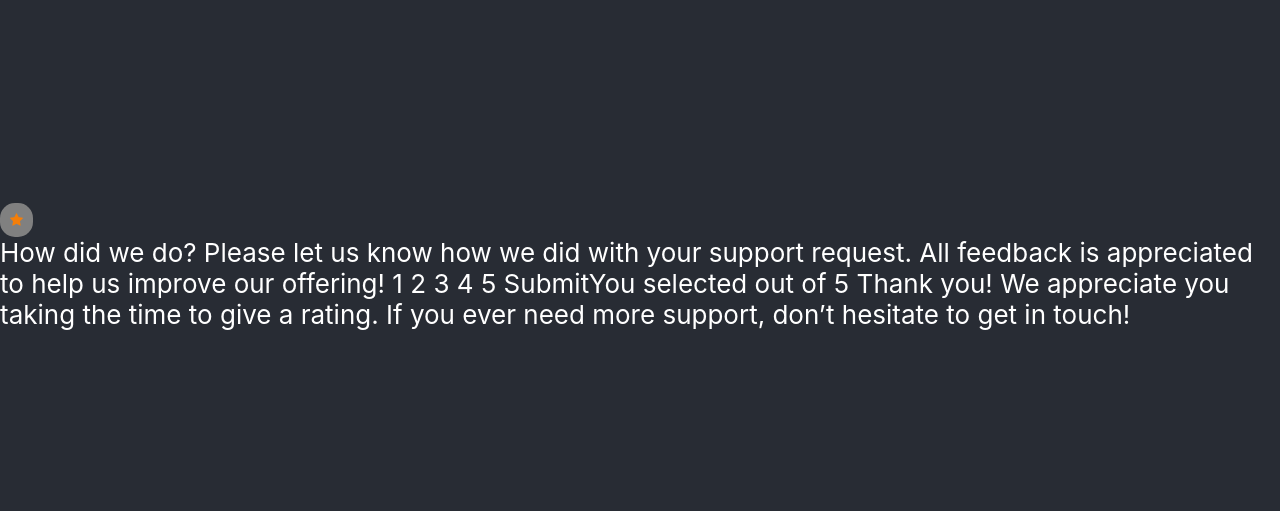
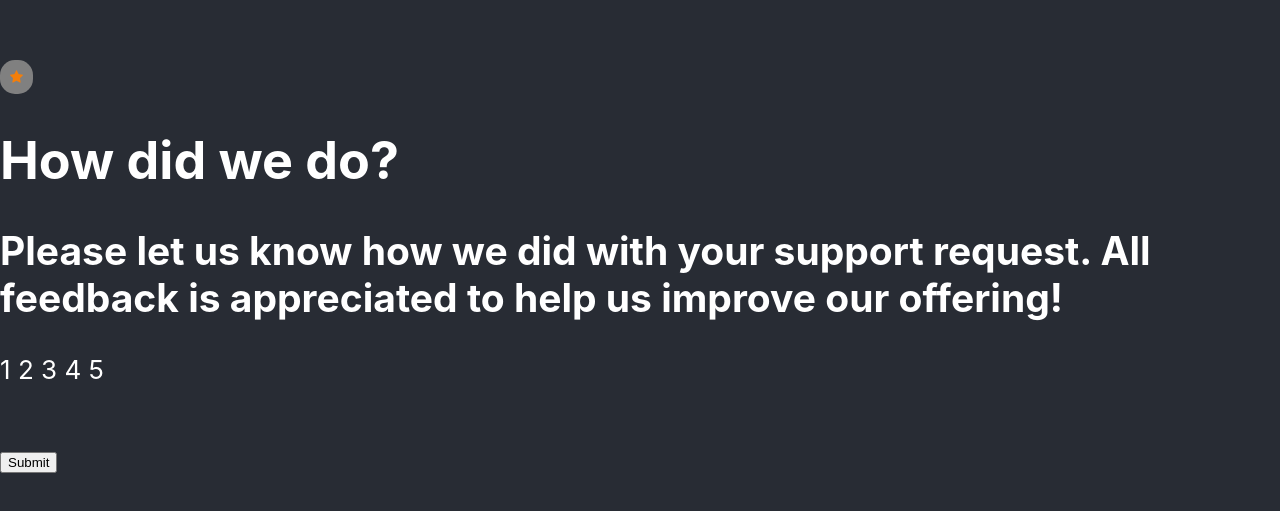
Before and after one commit to Sarkis-S/interactive-rating-component, a React (Create React App) app: page / in a window 1280 px wide. Shown: the part 135-646 px from the top of the page. Built offline with nearby package versions, Linux system fonts and the light colour scheme.

Commit message:
App is now a class. Move content to proper card and create handleSubmit method to pass into SubmitCard component.

```diff
--- a/src/App.css
+++ b/src/App.css
@@ -23,7 +23,5 @@
   width: auto;
 }
 
-
-
 .attribution { font-size: 11px; text-align: center; }
 .attribution a { color: hsl(228, 45%, 44%); }
--- a/src/App.jsx
+++ b/src/App.jsx
@@ -1,8 +1,9 @@
-import React from 'react';
+import { Component } from 'react';
 import './App.css';
 import SubmitCard from './components/SubmitCard';
+import ThankYouCard from './components/ThankYouCard';
 
-class App extends React.Component {
+class App extends Component {
   constructor() {
     super();
 
@@ -12,12 +13,20 @@ class App extends React.Component {
     }
   }
 
+  handleSubmit = (e) => {
+    e.preventDefault();
+
+    this.setState({ isSubmitted: true })
+  }
+
   render() {
-    return (
-      <main className="App">
-        <SubmitCard />
-      </main>
-    );
+    return (this.state.isSubmitted === false) ?
+      (<main className="App">
+        <SubmitCard handleSubmit={this.handleSubmit} />
+      </main>) :
+      (<main className="App">
+        <ThankYouCard />
+      </main>);
   }
 }
 
--- a/src/components/SubmitCard.jsx
+++ b/src/components/SubmitCard.jsx
@@ -1,31 +1,19 @@
+import React from 'react';
 
-const SubmitCard = () => {
+const SubmitCard = ({ handleSubmit }) => {
   return (
     <div className="submit-container">
-      <span class="fa fa-star checked"></span><br />
+      <span className="fa fa-star checked"></span><br />
 
-      How did we do?
+      <h1>How did we do?</h1>
 
-      Please let us know how we did with your support request. All feedback is appreciated
-      to help us improve our offering!
+      <h2>Please let us know how we did with your support request. All feedback is appreciated to help us improve our offering!</h2>
 
-      1 2 3 4 5
+      <p>1 2 3 4 5</p><br/>
 
-      Submit
+      <button type="submit" onClick={handleSubmit}>Submit</button>
 
       {/* Rating state end */}
-
-      {/* Thank you state start */}
-
-      You selected {/* Add rating here */} out of 5
-
-      Thank you!
-
-      We appreciate you taking the time to give a rating. If you ever need more support,
-      don’t hesitate to get in touch!
-
-      {/* Thank you state end */}
-
 
       {/* <div className="attribution">
         Challenge by <a href="https://www.frontendmentor.io?ref=challenge"target="_blank">Frontend Mentor</a>.
--- a/src/components/ThankYouCard.jsx
+++ b/src/components/ThankYouCard.jsx
@@ -1,13 +1,13 @@
-// import mySVG from '../images/illustration-thank-you.svg';
 
 const ThankYouCard = () => {
   return (
     <div>
-      <h1>This is the thank you card</h1>
-      {/* <img
-        src={mySVG}
-        alt="triangle with all three sides equal"
-      /> */}
+      <h1>You selected RATING out of 5</h1>
+
+      <h2>Thank you!</h2>
+
+      <p>We appreciate you taking the time to give a rating. If you ever need more support,
+      don’t hesitate to get in touch!</p>
     </div>
   )
 }
```
